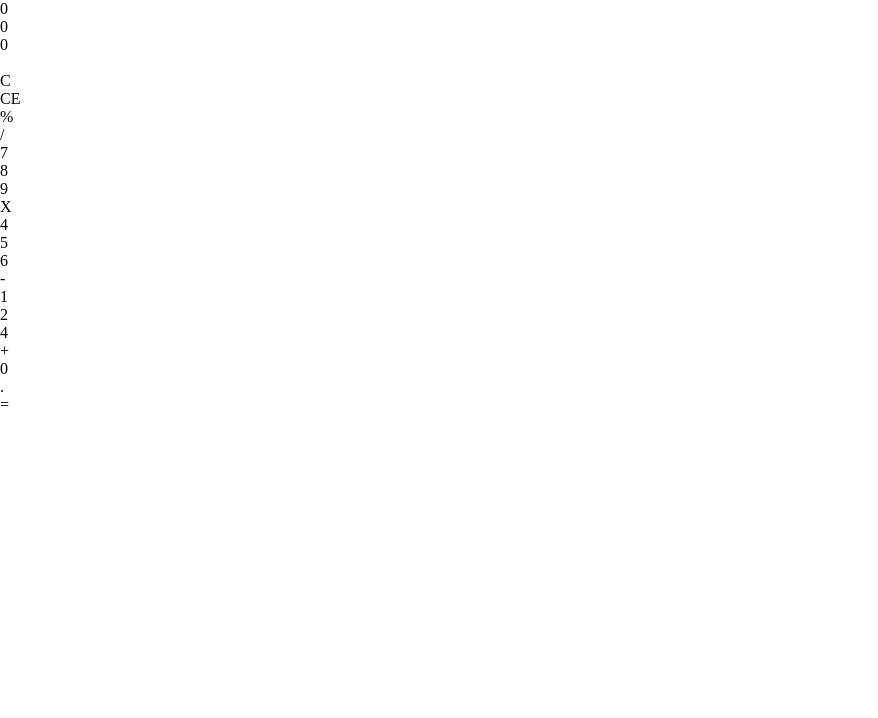
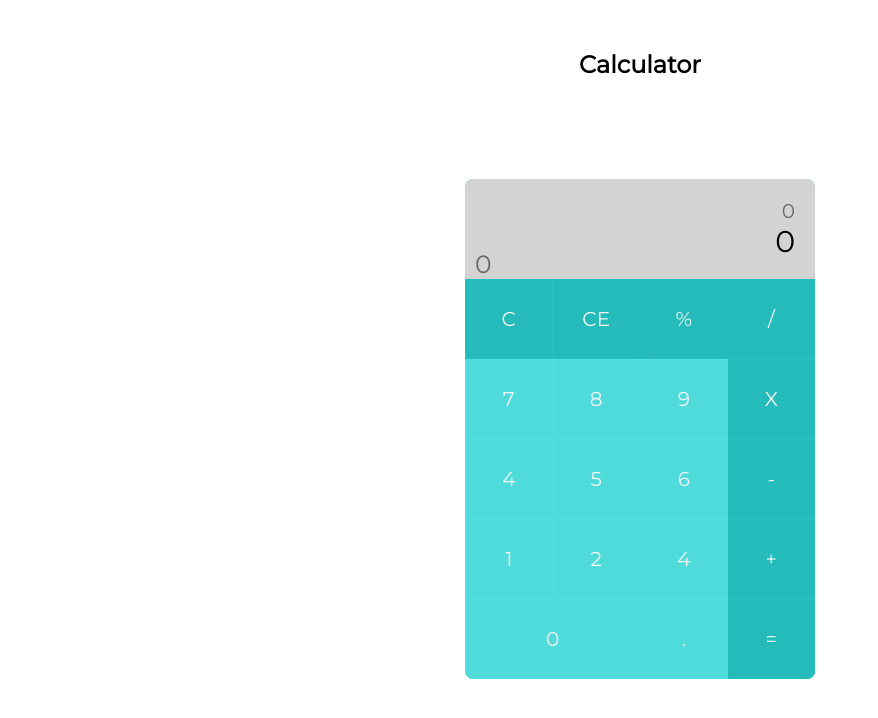
Before and after one commit to yourgentleness/Calculator, a plain HTML site: page index.html in a window 1280 px wide. Shown: the whole page, without its empty margins (0-878 px from the left). Drawn offline with Linux system fonts and the light colour scheme.

Commit message:
Project Calculator-2 (Menyelasaikan style CSS)

```diff
--- a/index.html
+++ b/index.html
@@ -1,39 +1,47 @@
 <html>
 <head>
-    <title>Mini Project Calculator</title>
+    <title>
+        Mini Project Calculator
+    </title>
     <link rel="stylesheet" href="style.css">
 </head>
 <body>
+    <header>
+        <h2>
+            Calculator
+        </h2>
+    </header>
+    <section>
         <div class="container">
             <div class="calculator">
                 <div class="display">
-                <div class="display-histoy">0</div>
+                    <div class="display-history">0</div>
                     <div class="display-input">0</div>
                     <div class="temp-result">0</div>
-                <br>
                 </div>
                 <div class="board">
-                <div class="button-all-clear">C</div>
-                <div class="button-last-entity-clear">CE</div>
-                <div class="button-operator">%</div>
-                <div class="button-operator">/</div>
-                <div class="button-number">7</div>
-                <div class="button-number">8</div>
-                <div class="button-number">9</div>
-                <div class="button-operator">X</div>
-                <div class="button-number">4</div>
-                <div class="button-number">5</div>
-                <div class="button-number">6</div>
-                <div class="button-operator">-</div>
-                <div class="button-number">1</div>
-                <div class="button-number">2</div>
-                <div class="button-number">4</div>
-                <div class="button-operator">+</div>
-                <div class="button-number">0</div>
-                <div class="button-number dot">.</div>
-                <div class="button-equal">=</div>
+                    <div class="button all-clear">C</div>
+                    <div class="button last-entity-clear">CE</div>
+                    <div class="button operator">%</div>
+                    <div class="button operator">/</div>
+                    <div class="button number">7</div>
+                    <div class="button number">8</div>
+                    <div class="button number">9</div>
+                    <div class="button operator">X</div>
+                    <div class="button number">4</div>
+                    <div class="button number">5</div>
+                    <div class="button number">6</div>
+                    <div class="button operator">-</div>
+                    <div class="button number">1</div>
+                    <div class="button number">2</div>
+                    <div class="button number">4</div>
+                    <div class="button operator">+</div>
+                    <div class="button number btn-nol">0</div>
+                    <div class="button number dot">.</div>
+                    <div class="button equal">=</div>
                 </div>
             </div>
         </div>
+    </section>
 </body>
 </html>
--- a/style.css
+++ b/style.css
@@ -1,5 +1,76 @@
+@font-face {
+    font-family: 'Montserrat';
+    src: url(font/Montserrat-Regular.ttf) format(truetype);
+}
 * {
     padding: 0;
     margin: 0;
     box-sizing: border-box;
 }
+html {
+    font-family: 'Montserrat', 'sans-serif';
+}
+header {
+    position: relative;
+    top: 50px;
+    text-align: center;
+}
+section {
+    min-height: 100vh;
+    width: 100%;
+    display: flex;
+    justify-content: center;
+    align-items: center;
+}
+.container {
+    width: 90%;
+    max-width: 350px;
+    background-color: rgb(80, 219, 219);
+    border-radius: 8px;
+    overflow: hidden;
+}
+.display {
+    position: relative;
+    width: 100%;
+    height: 100px;
+    background-color: lightgray;
+    text-align: right;
+    font-size: 30px;
+    padding: 20px;
+}
+.display-history {
+    opacity: 0.5;
+    font-size: 20px;
+}
+.temp-result {
+    position: absolute;
+    opacity: 0.5;
+    font-size: 25px;
+    left: 10px;
+    bottom: 0px;
+}
+.board {
+    color: whitesmoke;
+    display: grid;
+    grid-template: repeat(4, 1fr) / repeat(4, 1fr);
+}
+.btn-nol {
+    grid-column: 1/3;
+}
+.button {
+    height: 80px;
+    width: 100%;
+    border: 0.5px solid rgb(79, 223, 223);
+    display: flex;
+    justify-content: center;
+    align-items: center;
+    font-size: 20px;
+    cursor: pointer;
+}
+.all-clear, .last-entity-clear, .operator, .equal {
+    background-color: rgb(37, 187, 187) ;
+    border: 0.5px solid rgb(37, 192, 192);
+}
+.button:hover {
+    background-color: rgb(56, 204, 204) ;
+}
```
Also changed, not shown: font/Montserrat-Regular.ttf (added), 1 other file. Lines whose indentation alone changed are shown as unchanged.
